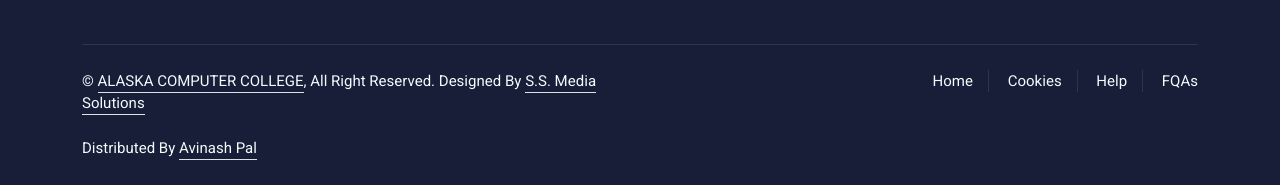
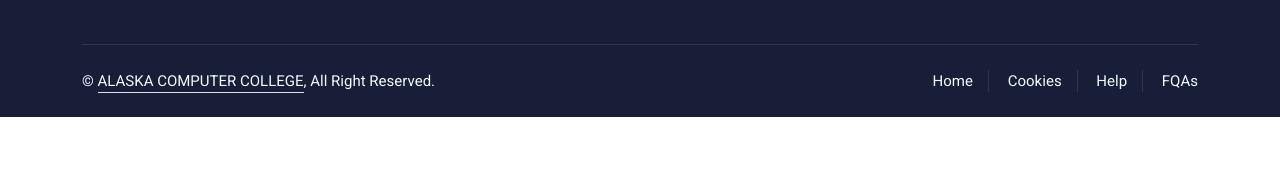
Before and after one commit to altaf-143/alaska, a plain HTML site: page contact.html in a window 1280 px wide. Shown: the part 1498-1683 px from the top of the page. After the commit the page ends 1615 px from the top, so only its background shows below. Drawn offline with nearby package versions, Linux system fonts and the light colour scheme.

Commit message:
Update contact.html

```diff
--- a/contact.html
+++ b/contact.html
@@ -243,10 +243,7 @@
                     <div class="col-md-6 text-center text-md-start mb-3 mb-md-0">
                         &copy; <a class="border-bottom" href="#">ALASKA COMPUTER COLLEGE</a>, All Right Reserved.
 
-                        <!--/*** This template is free as long as you keep the footer author’s credit link/attribution link/backlink. If you'd like to use the template without the footer author’s credit link/attribution link/backlink, you can purchase the Credit Removal License from "https://htmlcodex.com/credit-removal". Thank you for your support. ***/-->
-                        Designed By <a class="border-bottom" href="https://altaf-143.github.io/altafportfolio/">S.S. Media Solutions</a><br><br>
-                        Distributed By <a class="border-bottom" href="https://altaf-143.github.io/altafportfolio/">Avinash Pal </a>
-                    </div>
+                       </div>
                     <div class="col-md-6 text-center text-md-end">
                         <div class="footer-menu">
                             <a href="index.html">Home</a>
```
